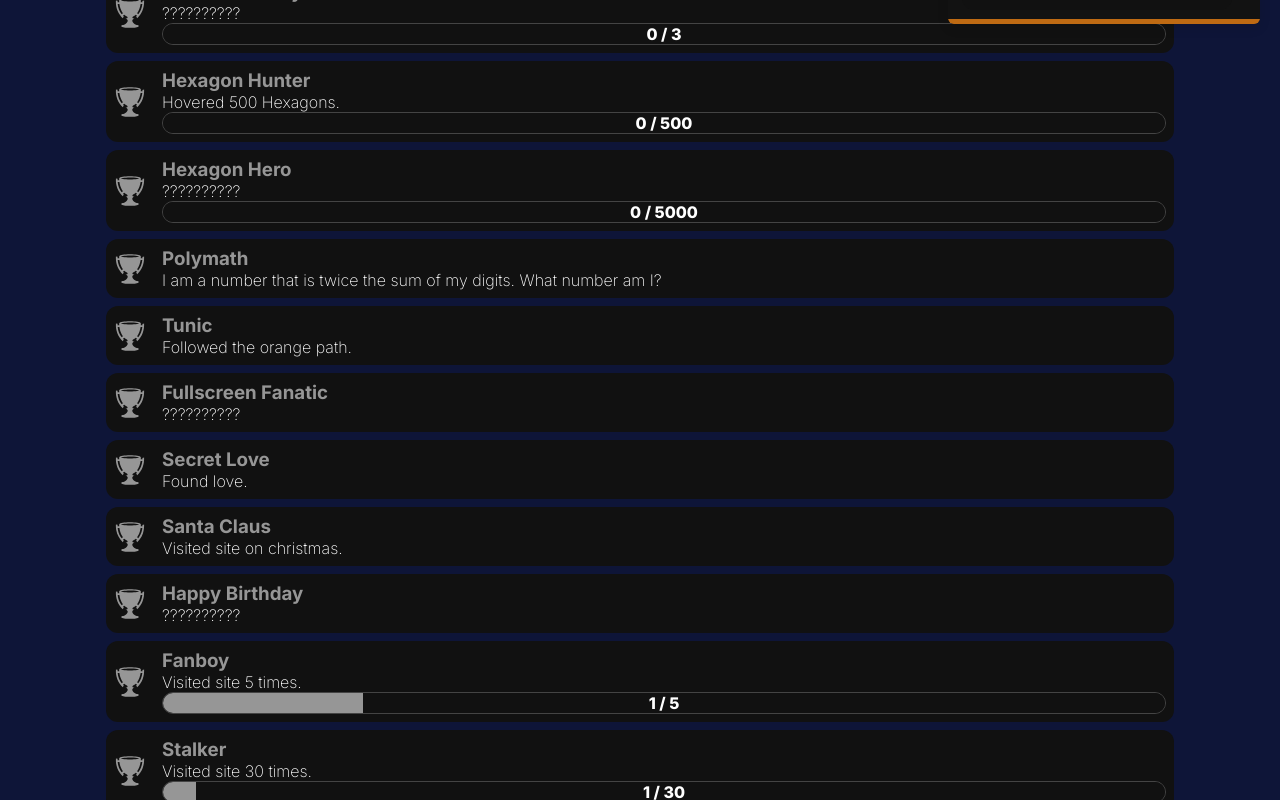
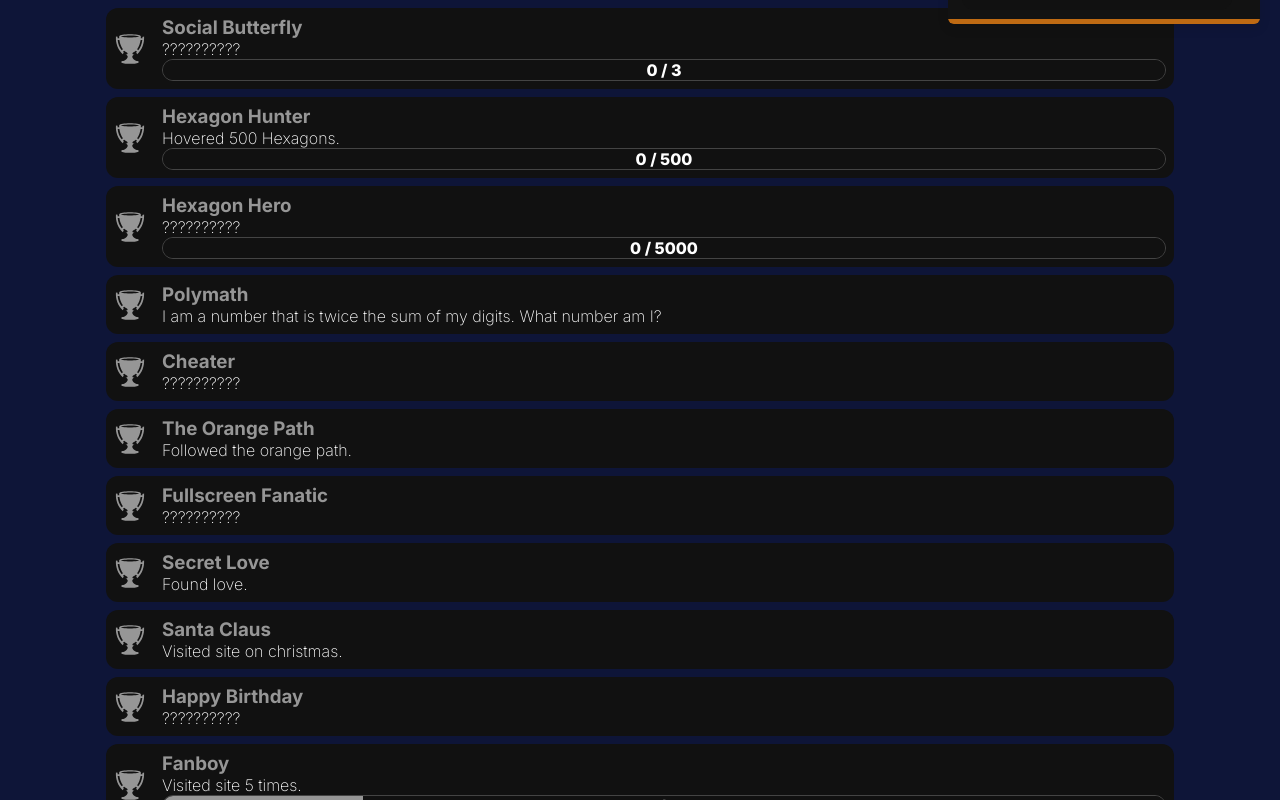
Before and after one commit to TobiasWust/tobiaswust2024, a Next.js app: page /achievements in a window 1280 px wide. Shown: the part 740-1540 px from the top of the page. Built offline with nearby package versions, Linux system fonts and the light colour scheme.

Commit message:
add konami code

```diff
--- /dev/null
+++ b/src/achievements/useAcheater.ts
@@ -0,0 +1,30 @@
+import { useEffect, useState } from "react";
+import achievementStore from "./achievementStore";
+
+export default function useAcheater() {
+  const addAchievement = achievementStore((state) => state.addAchievement);
+
+  useEffect(() => {
+    const sequence = [
+      'ArrowUp', 'ArrowUp', 'ArrowDown', 'ArrowDown', 'ArrowLeft', 'ArrowRight', 'ArrowLeft', 'ArrowRight', 'b', 'a'
+    ];
+
+    let index = 0
+
+    const cheaterEvent = (e: KeyboardEvent) => {
+      console.log(e.key);
+      if (e.key === sequence[index]) {
+        index++
+        console.log('index:', index);
+      } else index = 0;
+
+      if (index === sequence.length) {
+        addAchievement('cheater');
+      }
+
+    };
+
+    document.addEventListener('keydown', cheaterEvent);
+    return () => document.removeEventListener('keydown', cheaterEvent);
+  }, [addAchievement]);
+}
--- a/src/achievements/useAtunic.ts
+++ b/src/achievements/useAtunic.ts
@@ -32,28 +32,24 @@ export default function useAtunic() {
     const tunicEvent = (e: KeyboardEvent) => {
       if (e.key === indexTrackker.normal.sequence[indexTrackker.normal.index]) {
         indexTrackker.normal.index++;
-        console.log('indexTrackker.normal.index++;:', indexTrackker.normal.index);
       } else {
         indexTrackker.normal.index = 0;
       }
 
       if (e.key === indexTrackker.mirrored.sequence[indexTrackker.mirrored.index]) {
         indexTrackker.mirrored.index++;
-        console.log('indexTrackker.mirrored.index++;:', indexTrackker.mirrored.index);
       } else {
         indexTrackker.mirrored.index = 0;
       }
 
       if (e.key === indexTrackker.reversed.sequence[indexTrackker.reversed.index]) {
         indexTrackker.reversed.index++;
-        console.log('indexTrackker.reversed.index++;:', indexTrackker.reversed.index);
       } else {
         indexTrackker.reversed.index = 0
       }
 
       if (e.key === indexTrackker.mirroredReversed.sequence[indexTrackker.mirroredReversed.index]) {
         indexTrackker.mirroredReversed.index++;
-        console.log('indexTrackker.mirroredReversed.index++;:', indexTrackker.mirroredReversed.index);
       } else {
         indexTrackker.mirroredReversed.index = 0;
       }
@@ -63,7 +59,6 @@ export default function useAtunic() {
         indexTrackker.reversed.index === indexTrackker.reversed.sequence.length ||
         indexTrackker.mirroredReversed.index === indexTrackker.mirroredReversed.sequence.length
       ) {
-        console.log('Tunic of Time');
         addAchievement('tunic');
       }
 
--- a/src/app/achievements/page.tsx
+++ b/src/app/achievements/page.tsx
@@ -36,6 +36,7 @@ export default function PAchievements() {
         <h2>Achievements</h2>
         <p>This website is filled with secrets. Can you find them all?</p>
         <Progressbar value={activeAchievements.length} max={achievements.length} />
+        <p><small>Sorry, some of them are not available on mobile or not a11y friendly :(</small></p>
         <div className={style.achievementGrid}>
           {achievements.map((achievement) => (
             <Achievement
--- a/src/components/Nav.tsx
+++ b/src/components/Nav.tsx
@@ -9,6 +9,7 @@ import useAfullscreenFanatic from '../achievements/useAfullscreenFanatic';
 import useADates from '../achievements/useADates';
 import useAVisits from "../achievements/useAVisits";
 import useAtunic from "../achievements/useAtunic";
+import useAcheater from "../achievements/useAcheater";
 
 export default function Nav() {
   useConsoleMsg();
@@ -16,6 +17,7 @@ export default function Nav() {
   useAfullscreenFanatic();
   useADates();
   useAtunic();
+  useAcheater();
   useAVisits();
 
   return (
--- a/src/data/achievements.tsx
+++ b/src/data/achievements.tsx
@@ -93,7 +93,13 @@ const achievements: Achievement[] = [
     description: 'I am a number that is twice the sum of my digits. What number am I?',
   },
   {
-    label: 'Tunic',
+    label: 'Cheater',
+    id: 'cheater',
+    description: 'Entered Konami Code.',
+    secret: true
+  },
+  {
+    label: 'The Orange Path',
     id: 'tunic',
     description: 'Followed the orange path.',
   },
```
